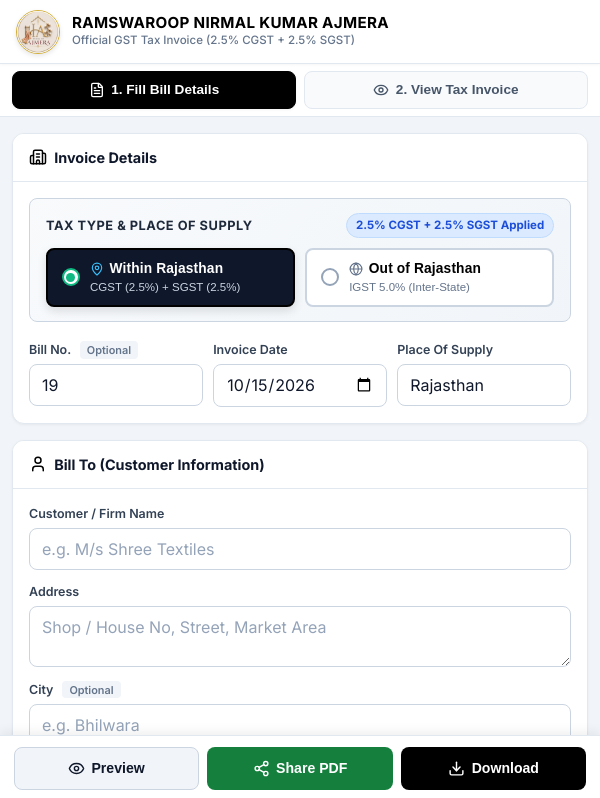
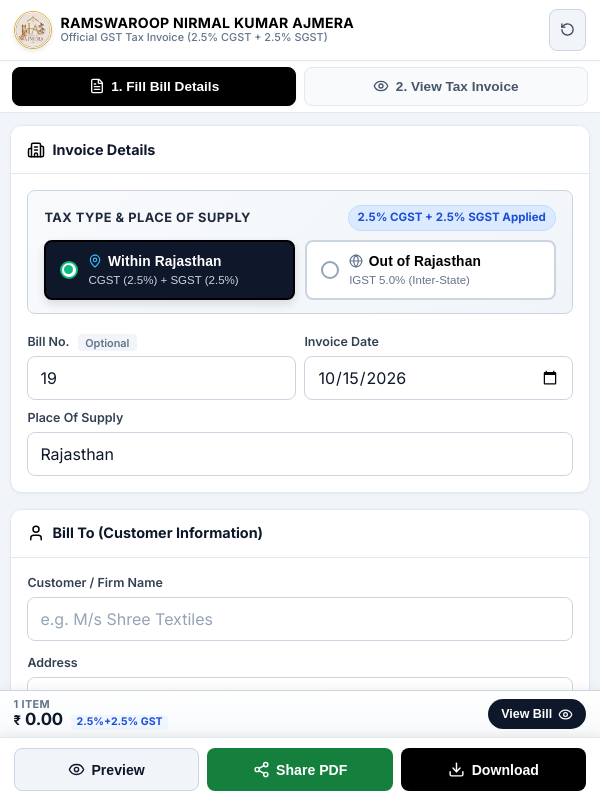
Before and after one commit to akshatajmera7/ajmera-invoice-generator, a React (Vite) app: page / in a window 600 px wide. Shown: the top 798 px of the page. Built offline with nearby package versions, Linux system fonts and the light colour scheme.

Commit message:
feat(mobile): optimize phone UI layout, running total bar, and safe area insets

```diff
--- a/src/App.jsx
+++ b/src/App.jsx
@@ -455,6 +455,33 @@
         </div>
       </main>
 
+      {/* Mobile Running Total Banner on Editor view */}
+      {activeTab === 'editor' && (
+        <div className="mobile-running-total-bar">
+          <div className="running-total-left">
+            <span className="running-total-count">
+              {invoiceData.items.length} {invoiceData.items.length === 1 ? 'item' : 'items'}
+            </span>
+            <div className="running-total-price">
+              <span className="running-currency">₹</span>
+              <strong>{formatCurrency(calculateTotal())}</strong>
+              <small className="running-tax-tag">
+                {isInterState ? '5% IGST' : '2.5%+2.5% GST'}
+              </small>
+            </div>
+          </div>
+          <button
+            type="button"
+            className="running-view-btn"
+            onClick={() => setActiveTab('preview')}
+            title="View invoice preview"
+          >
+            <span>View Bill</span>
+            <Eye size={15} />
+          </button>
+        </div>
+      )}
+
       {/* Mobile Bottom Fixed Action Bar */}
       <div className="mobile-bottom-bar">
         {activeTab === 'editor' ? (
--- a/src/components/Header.jsx
+++ b/src/components/Header.jsx
@@ -21,9 +21,10 @@
       <div className="header-actions">
         <button
           type="button"
-          className="btn btn-secondary header-btn"
+          className="btn btn-secondary header-btn header-btn-reset"
           onClick={onReset}
           title="Reset all fields"
+          aria-label="Reset bill"
         >
           <RotateCcw size={15} />
           <span className="btn-label-desktop">Reset</span>
--- a/src/index.css
+++ b/src/index.css
@@ -1474,25 +1474,66 @@
 
 /* Mobile Media Queries */
 @media (max-width: 1024px) {
+  .app-layout {
+    padding-bottom: 125px; /* Space for both mobile running bar & bottom action bar */
+  }
+
   .app-header {
-    padding: 0.6rem 1rem;
+    padding: 0.55rem 0.85rem;
+  }
+
+  .header-brand {
+    gap: 0.55rem;
+  }
+
+  .header-logo-container {
+    width: 38px;
+    height: 38px;
+  }
+
+  .header-company {
+    font-size: 0.88rem;
+    line-height: 1.15;
+  }
+
+  .header-subtitle {
+    font-size: 0.68rem;
+    line-height: 1.2;
   }
 
   .header-actions {
-    display: none; /* Replaced by mobile bottom bar and tabs */
+    display: flex;
+    gap: 0.35rem;
+  }
+
+  .header-actions .btn-share,
+  .header-actions .btn-primary {
+    display: none; /* Handled in fixed mobile bottom bar */
+  }
+
+  .header-btn-reset {
+    display: inline-flex;
+    padding: 0.45rem 0.65rem;
+    font-size: 0.78rem;
+  }
+
+  .header-btn-reset .btn-label-desktop {
+    display: none;
   }
 
   .mobile-view-tabs {
     display: flex;
+    top: 51px;
   }
 
   .mobile-bottom-bar {
     display: flex;
+    padding-bottom: calc(0.55rem + env(safe-area-inset-bottom, 0px));
   }
 
   .main-content {
     grid-template-columns: 1fr;
-    padding: 1rem 0.75rem;
+    padding: 0.75rem 0.65rem;
   }
 
   .hide-on-mobile {
@@ -1511,23 +1552,43 @@
   .fit-mobile {
     width: 100%;
     overflow: hidden;
+    display: flex;
+    justify-content: center;
   }
 
   .fit-mobile .invoice-a4-sheet {
     transform-origin: top center;
-    /* Scales down 794px sheet to phone width */
-    zoom: 0.46;
-  }
-
-  @media (min-width: 480px) and (max-width: 768px) {
+    zoom: 0.45;
+    margin: 0 auto;
+  }
+
+  @media (max-width: 375px) {
     .fit-mobile .invoice-a4-sheet {
-      zoom: 0.62;
+      zoom: 0.41;
+    }
+  }
+
+  @media (min-width: 376px) and (max-width: 430px) {
+    .fit-mobile .invoice-a4-sheet {
+      zoom: 0.47;
+    }
+  }
+
+  @media (min-width: 431px) and (max-width: 600px) {
+    .fit-mobile .invoice-a4-sheet {
+      zoom: 0.55;
+    }
+  }
+
+  @media (min-width: 601px) and (max-width: 768px) {
+    .fit-mobile .invoice-a4-sheet {
+      zoom: 0.72;
     }
   }
 
   @media (min-width: 769px) and (max-width: 1024px) {
     .fit-mobile .invoice-a4-sheet {
-      zoom: 0.88;
+      zoom: 0.9;
     }
   }
 
@@ -1541,6 +1602,135 @@
     zoom: 1;
     min-width: 794px;
   }
+}
+
+/* Specific Phone Optimizations (<= 640px) */
+@media (max-width: 640px) {
+  .form-grid-3 {
+    grid-template-columns: 1fr 1fr;
+    gap: 0.55rem;
+  }
+
+  .form-grid-3 > :nth-child(3) {
+    grid-column: span 2;
+  }
+
+  .form-grid-items {
+    grid-template-columns: 1fr 1fr 1.2fr;
+    grid-template-areas:
+      "name name name"
+      "qty unit price";
+    gap: 0.45rem;
+  }
+
+  .form-group-item-name {
+    grid-area: name;
+  }
+
+  .form-group-item-qty {
+    grid-area: qty;
+  }
+
+  .form-group-item-unit {
+    grid-area: unit;
+  }
+
+  .form-group-item-price {
+    grid-area: price;
+  }
+
+  .item-row-card {
+    padding: 0.65rem 0.75rem;
+  }
+
+  .form-input {
+    min-height: 44px;
+    font-size: 16px;
+  }
+
+  .btn {
+    min-height: 42px;
+  }
+}
+
+/* Mobile Running Total Banner */
+.mobile-running-total-bar {
+  display: flex;
+  align-items: center;
+  justify-content: space-between;
+  position: fixed;
+  bottom: calc(62px + env(safe-area-inset-bottom, 0px));
+  left: 0;
+  right: 0;
+  height: 48px;
+  background: linear-gradient(180deg, rgba(255, 255, 255, 0.98) 0%, #f8fafc 100%);
+  border-top: 1px solid #cbd5e1;
+  border-bottom: 1px solid #cbd5e1;
+  padding: 0 0.85rem;
+  z-index: 45;
+  box-shadow: 0 -2px 10px rgba(0, 0, 0, 0.05);
+}
+
+.running-total-left {
+  display: flex;
+  flex-direction: column;
+  line-height: 1.15;
+}
+
+.running-total-count {
+  font-size: 0.68rem;
+  font-weight: 700;
+  color: #64748b;
+  text-transform: uppercase;
+  letter-spacing: 0.03em;
+}
+
+.running-total-price {
+  display: flex;
+  align-items: baseline;
+  gap: 0.25rem;
+}
+
+.running-currency {
+  font-size: 0.82rem;
+  font-weight: 700;
+  color: #0f172a;
+}
+
+.running-total-price strong {
+  font-size: 1.05rem;
+  font-weight: 900;
+  color: #0f172a;
+  letter-spacing: -0.01em;
+}
+
+.running-tax-tag {
+  font-size: 0.66rem;
+  font-weight: 700;
+  color: #1d4ed8;
+  background-color: #eff6ff;
+  padding: 0.1rem 0.35rem;
+  border-radius: 4px;
+  margin-left: 0.25rem;
+}
+
+.running-view-btn {
+  display: inline-flex;
+  align-items: center;
+  gap: 0.35rem;
+  background-color: #0f172a;
+  color: #ffffff;
+  border: none;
+  border-radius: 20px;
+  padding: 0.45rem 0.85rem;
+  font-size: 0.78rem;
+  font-weight: 700;
+  cursor: pointer;
+  transition: all 0.15s ease;
+}
+
+.running-view-btn:active {
+  transform: scale(0.96);
 }
 
 /* ==========================================================================
```
